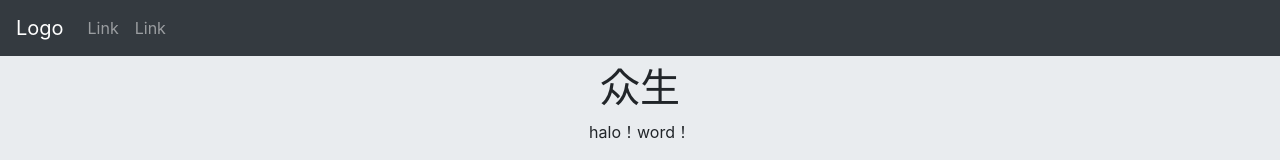
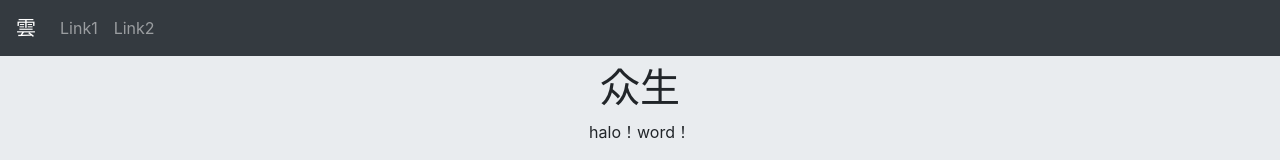
Before and after one commit to 54-14/54-14.github.io, a plain HTML site: page index.html in a window 1280 px wide. Shown: the top 160 px of the page. Drawn offline with nearby package versions, Linux system fonts and the light colour scheme.

Commit message:
Update index.html

```diff
--- a/index.html
+++ b/index.html
@@ -12,13 +12,13 @@
 <body>
 
 <nav class="navbar navbar-expand-sm bg-dark navbar-dark fixed-top">
-  <a class="navbar-brand" href="#">Logo</a>
+  <a class="navbar-brand" href="#">雲</a>
   <ul class="navbar-nav">
     <li class="nav-item">
-      <a class="nav-link" href="#">Link</a>
+      <a class="nav-link" href="#">Link1</a>
     </li>
     <li class="nav-item">
-      <a class="nav-link" href="#">Link</a>
+      <a class="nav-link" href="#">Link2</a>
     </li>
   </ul>
 </nav>
```
